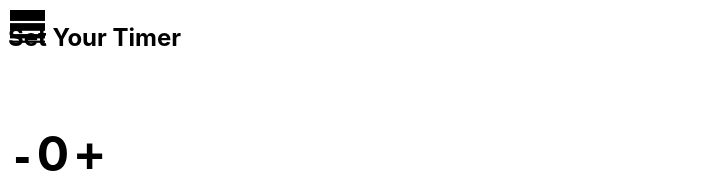
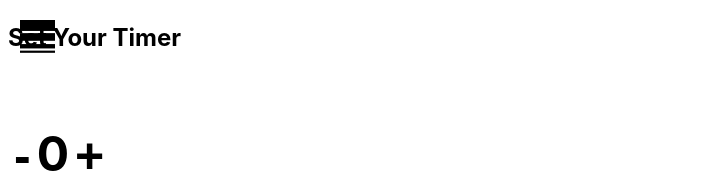
Before and after one commit to vickanS/Individuell-examination-interval-App-Victoria-Sten--senius-FE23, a React (Vite) app: page /set-timer in a window 1280 px wide. Shown: the top 173 px of the page, without its empty margins (0-724 px from the left). Built offline with nearby package versions, Linux system fonts and the light colour scheme.

Commit message:
fixed the positioning ond colorchange of the menuicon when the menu is open or closed

```diff
--- a/src/Styles/Menu.css
+++ b/src/Styles/Menu.css
@@ -1,12 +1,16 @@
   .menu-container {
-    position: absolute;
-    top: 10px;
-    left: 10px;
+    position: relative;
+
 }
 
 .menu-icon {
+    position: fixed;
+    top: 20px;
+    left: 20px;
     width: 35px;
     height: auto;
+    z-index: 10;
+    fill: black;
 }
 
 .menu-slide {
@@ -22,7 +26,7 @@
     color: white;
     padding: 20px;
     box-shadow: 2px 0 5px rgba(0, 0, 0, 0.5);
-    z-index: 100;
+    z-index: 5;
 }
 
 .menu-slide ul {
--- a/src/components/Menu/Menu.jsx
+++ b/src/components/Menu/Menu.jsx
@@ -13,11 +13,13 @@ const Menu = () => {
 
     return (
         <div className='menu-container'>
-            <img
+            <motion.img
                 src={menuicon}
                 alt='menu icon'
                 className='menu-icon'
                 onClick={toggleMenu}
+                style={{ filter: isOpen ? 'invert(1)' : 'invert(0)' }}
+                transition={{ delay: 0.3 }}
             />
 
             {isOpen && (
@@ -26,7 +28,7 @@ const Menu = () => {
                     initial={{ x: '-100%' }}
                     animate={{ x: 0 }}
                     exit={{ x: '-100%' }}
-                    transition={{ delay: 0.3 }}
+                    transition={{ delay: 0.2 }}
                 >
                     <ul>
                         <h1>Timers</h1>
```
